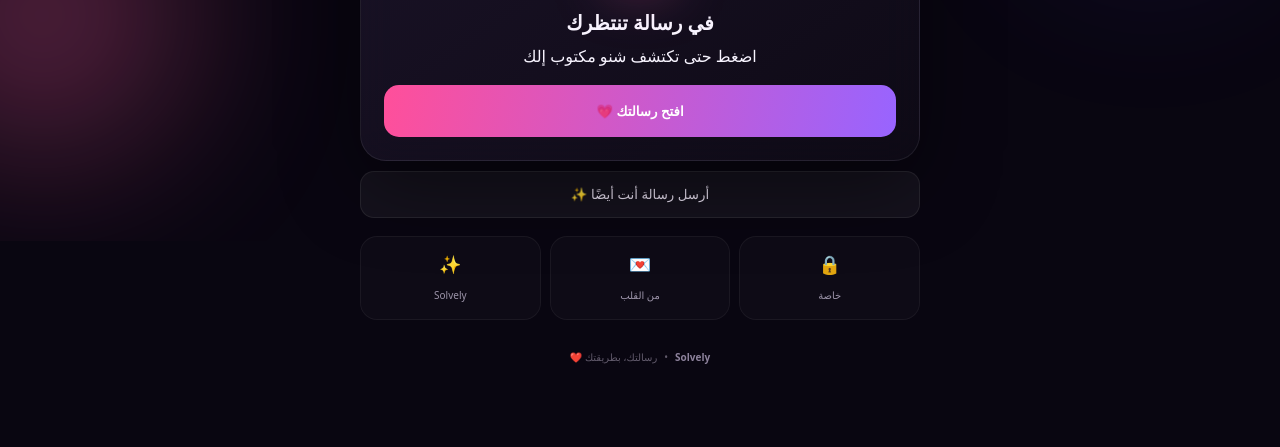
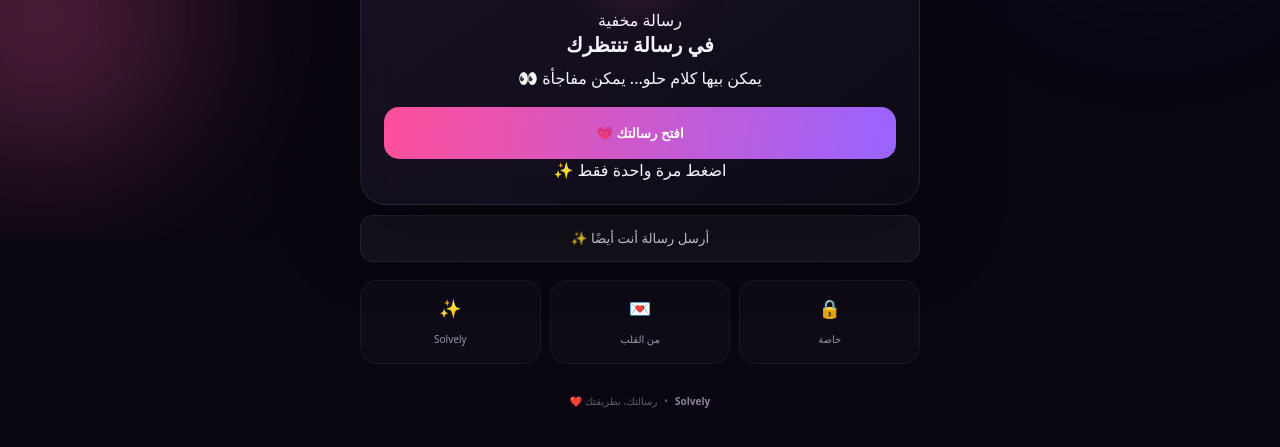
Before and after one commit to a45fr/Solvely, a website: page public/message.html in a window 1280 px wide. Shown: the part 559-1006 px from the top of the page. Before the commit the page ends 968 px from the top, so only its background shows below. Drawn offline with Linux system fonts and the light colour scheme.

Commit message:
Update message.html

```diff
--- a/public/message.html
+++ b/public/message.html
@@ -16,49 +16,34 @@
 
     <title>رسالة إليك 💌</title>
 
-    <link
-        rel="stylesheet"
-        href="/style.css"
-    >
+    <link rel="stylesheet" href="/style.css">
 </head>
 
 <body>
 
 <div class="background">
-
     <div class="orb orb-one"></div>
     <div class="orb orb-two"></div>
     <div class="orb orb-three"></div>
 
     <div class="stars">
-        ✦　·　✧　　·　✦　·　✧
+        ✦ · ✧ · ✦ · ✧ · ✦
     </div>
-
 </div>
 
+<div id="particles"></div>
 
 <main class="home">
 
-    <!-- الشعار -->
-
     <header class="brand">
-
-        <div class="brand-icon">
-            💌
-        </div>
+        <div class="brand-icon">💌</div>
 
         <div>
             <strong>Solvely</strong>
-
-            <small>
-                رسالة من القلب
-            </small>
+            <small>رسالة من القلب</small>
         </div>
-
     </header>
 
-
-    <!-- المقدمة -->
 
     <section class="hero">
 
@@ -74,24 +59,18 @@
         </div>
 
         <h1>
-
-            <span id="name">
-                شخص
-            </span>
-
+            <span id="name">شخص</span>
             ، عندك رسالة
-
         </h1>
 
         <p>
-            شخص ما ترك لك كلامًا
-            خاصًا ✨
+            شخص ما ترك لك كلامًا خاصًا ✨
         </p>
 
     </section>
 
 
-    <!-- شاشة الانتظار -->
+    <!-- شاشة المفاجأة -->
 
     <section
         id="openScreen"
@@ -102,20 +81,30 @@
             💌
         </div>
 
+        <div class="secret-label">
+            رسالة مخفية
+        </div>
+
         <h2>
             في رسالة تنتظرك
         </h2>
 
         <p>
-            اضغط حتى تكتشف شنو مكتوب إلك
+            يمكن بيها كلام حلو...
+            يمكن مفاجأة 👀
         </p>
 
         <button
             id="openMessage"
             class="open-btn"
         >
-            افتح رسالتك 💗
+            <span>افتح رسالتك</span>
+            <span>💗</span>
         </button>
+
+        <div class="tap-hint">
+            اضغط مرة واحدة فقط ✨
+        </div>
 
     </section>
 
@@ -124,16 +113,20 @@
 
     <section
         id="messageCard"
-        class="result message-card"
+        class="result message-card revealed-message"
         style="display:none;"
     >
 
-        <div class="result-icon">
+        <div class="message-top-icon">
             💌
         </div>
 
+        <div class="secret-label">
+            رسالة خاصة إليك
+        </div>
+
         <h2>
-            رسالة خاصة إليك
+            من شخص يريد يقولك...
         </h2>
 
         <div
@@ -150,72 +143,44 @@
     </section>
 
 
-    <!-- زر إنشاء رسالة -->
-
     <button
         id="shareButton"
         class="share-btn"
     >
-        أرسل رسالة أنت أيضًا ✨
+        أرسل رسالة أنت أيضًا
+        <span>✨</span>
     </button>
 
-
-    <!-- المميزات -->
 
     <section class="features">
 
         <div class="feature">
-
             <div>🔒</div>
-
-            <span>
-                خاصة
-            </span>
-
+            <span>خاصة</span>
         </div>
 
+        <div class="feature">
+            <div>💌</div>
+            <span>من القلب</span>
+        </div>
 
         <div class="feature">
-
-            <div>💌</div>
-
-            <span>
-                من القلب
-            </span>
-
-        </div>
-
-
-        <div class="feature">
-
             <div>✨</div>
-
-            <span>
-                Solvely
-            </span>
-
+            <span>Solvely</span>
         </div>
 
     </section>
 
 
     <footer>
-
-        <strong>
-            Solvely
-        </strong>
-
+        <strong>Solvely</strong>
         <span>•</span>
-
         رسالتك، بطريقتك ❤️
-
     </footer>
 
 </main>
 
-
 <script src="/message.js"></script>
 
 </body>
-
 </html>
```
